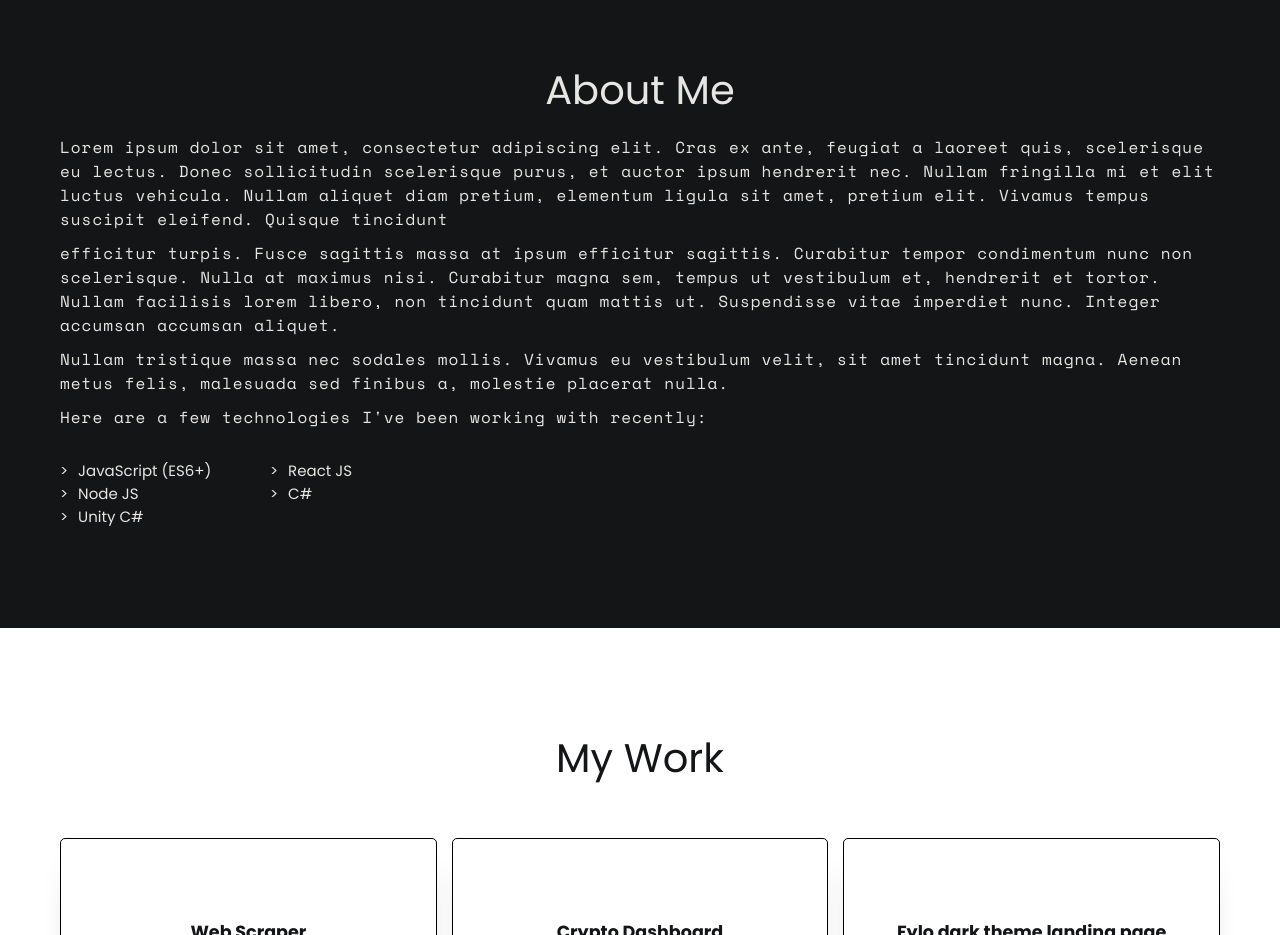
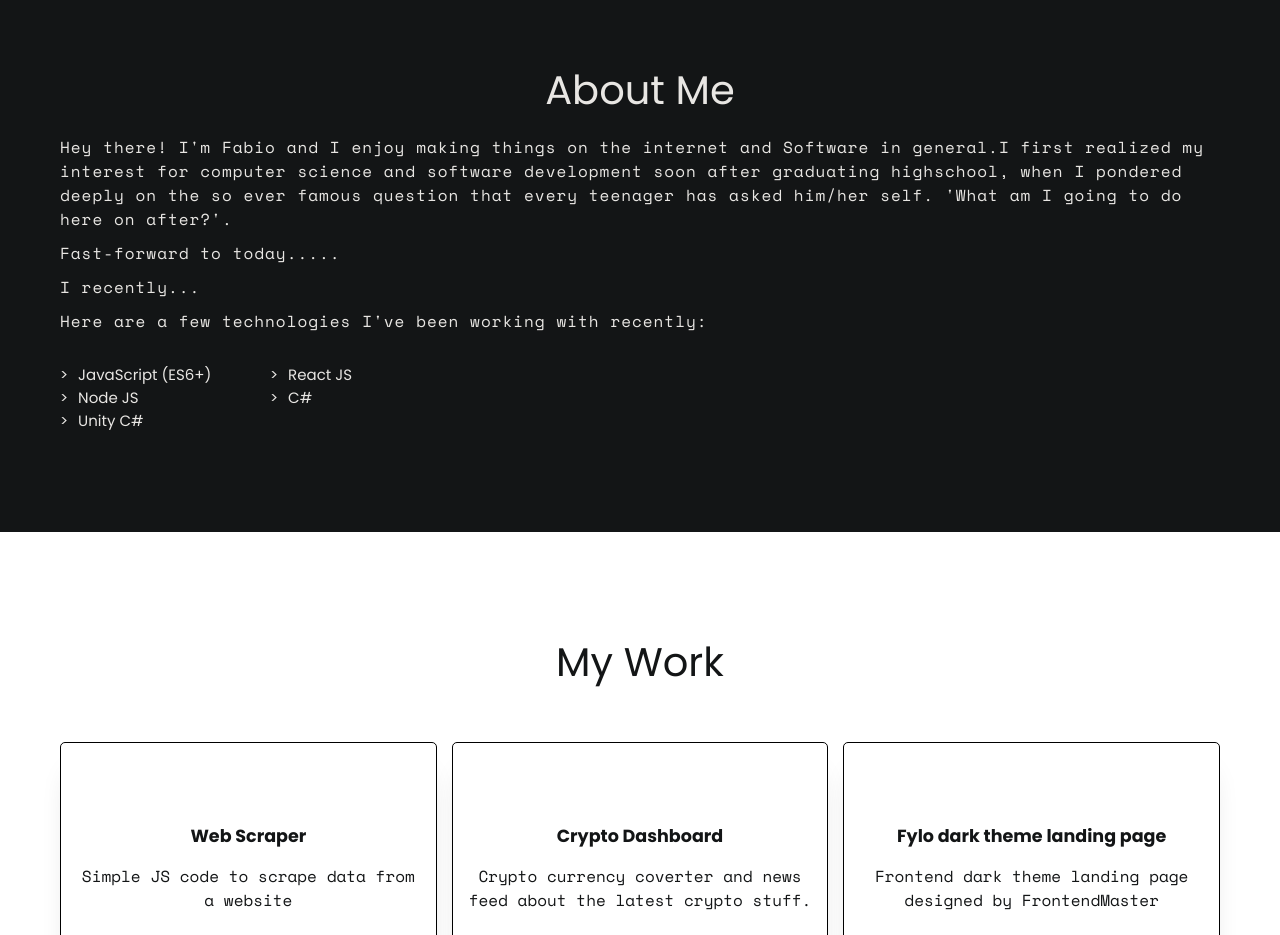
Before and after one commit to FabzHub17/My-Dev-Portfolio, a React (Vite) app: page / in a window 1280 px wide. Shown: the part 840-1775 px from the top of the page. Built offline with nearby package versions, Linux system fonts and the light colour scheme.

Commit message:
added a few lines for the about me section --to be completed

```diff
--- a/src/components/About/About.tsx
+++ b/src/components/About/About.tsx
@@ -7,24 +7,16 @@ function About() {
         <h1 className="heading heading-primary">About Me</h1>
         <div className="about__content">
           <p className="paragraph paragraph-thin">
-            Lorem ipsum dolor sit amet, consectetur adipiscing elit. Cras ex
-            ante, feugiat a laoreet quis, scelerisque eu lectus. Donec
-            sollicitudin scelerisque purus, et auctor ipsum hendrerit nec.
-            Nullam fringilla mi et elit luctus vehicula. Nullam aliquet diam
-            pretium, elementum ligula sit amet, pretium elit. Vivamus tempus
-            suscipit eleifend. Quisque tincidunt
+            Hey there! I'm Fabio and I enjoy making things on the internet and Software
+            in general.I first realized my interest for computer science and software development
+            soon after graduating highschool, when I pondered deeply on the so ever famous question
+            that every teenager has asked him/her self. 'What am I going to do here on after?'.
           </p>
           <p className="paragraph paragraph-thin">
-            efficitur turpis. Fusce sagittis massa at ipsum efficitur sagittis.
-            Curabitur tempor condimentum nunc non scelerisque. Nulla at maximus
-            nisi. Curabitur magna sem, tempus ut vestibulum et, hendrerit et
-            tortor. Nullam facilisis lorem libero, non tincidunt quam mattis ut.
-            Suspendisse vitae imperdiet nunc. Integer accumsan accumsan aliquet.
+           Fast-forward to today.....
           </p>
           <p className="paragraph paragraph-thin">
-            Nullam tristique massa nec sodales mollis. Vivamus eu vestibulum
-            velit, sit amet tincidunt magna. Aenean metus felis, malesuada sed
-            finibus a, molestie placerat nulla.
+            I recently...
           </p>
           <p className="paragraph paragraph-thin">
             Here are a few technologies I've been working with recently:
```
